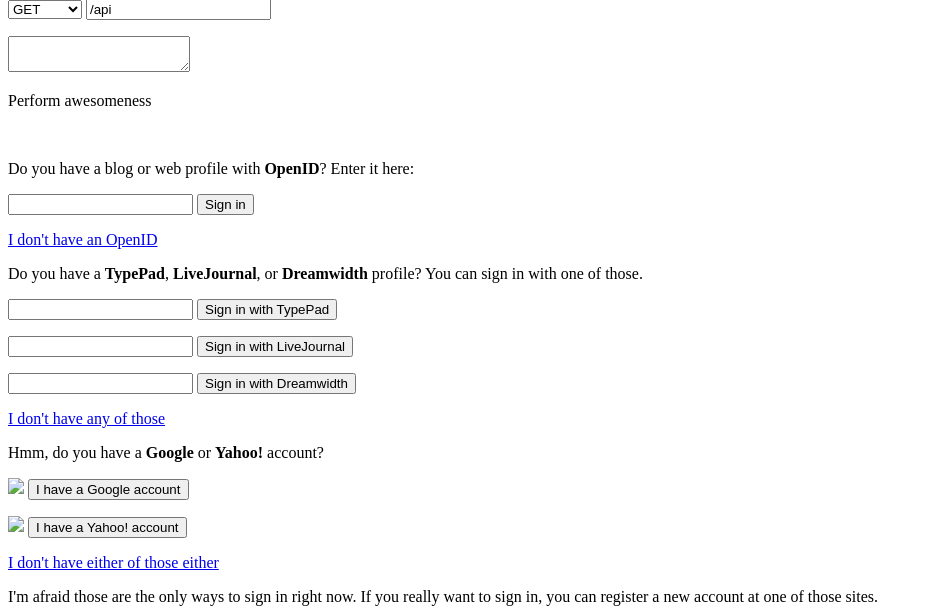
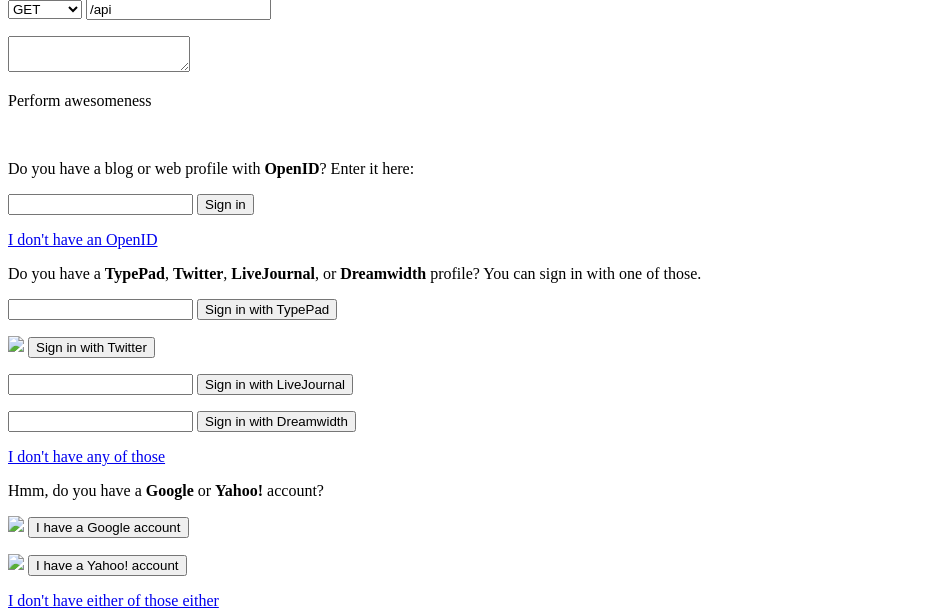
Before and after one commit to markpasc/giraffe, a Django app: template library/templates/library/api.html in a window 1280 px wide. Shown: the part 149-757 px from the top of the page, without its empty margins (0-932 px from the left). Run offline with Django 3.2, Linux system fonts and the light colour scheme; the template is opened without the code that fills it, so the values that code supplies are empty.

Commit message:
Use right variables and everything

```diff
--- a/library/templates/library/dialog/signin.html
+++ b/library/templates/library/dialog/signin.html
@@ -10,11 +10,15 @@
     </div>
 
     <div id="dialog-signin-step-2" class="dialog-signin-step">
-        <p>Do you have a <strong>TypePad</strong>, <strong>LiveJournal</strong>, or <strong>Dreamwidth</strong> profile? You can sign in with one of those.</p>
+        <p>Do you have a <strong>TypePad</strong>, <strong>Twitter</strong>, <strong>LiveJournal</strong>, or <strong>Dreamwidth</strong> profile? You can sign in with one of those.</p>
 
         <form method="POST" action="{% url library.views.auth.start_openid %}">
             <input type="hidden" name="openid_pattern" value="http://profile.typepad.com/{name}">
             <p><input class="openid typepad" name="openid_username"> <input type="submit" value="Sign in with TypePad"></p>
+        </form>
+
+        <form method="GET" action="{% url library.views.auth.start_twitter %}">
+            <p><img src="{% url static path="signin/twitter.png" %}"> <input type="submit" value="Sign in with Twitter"></p>
         </form>
 
         <form method="POST" action="{% url library.views.auth.start_openid %}">
--- a/settings.py
+++ b/settings.py
@@ -89,6 +89,8 @@
     'library',
 )
 
+TWITTER_KEY = (None, None)
+
 
 try:
     from local_settings import *
```
Also changed, not shown: library/views/auth.py (+7 -5 lines).
